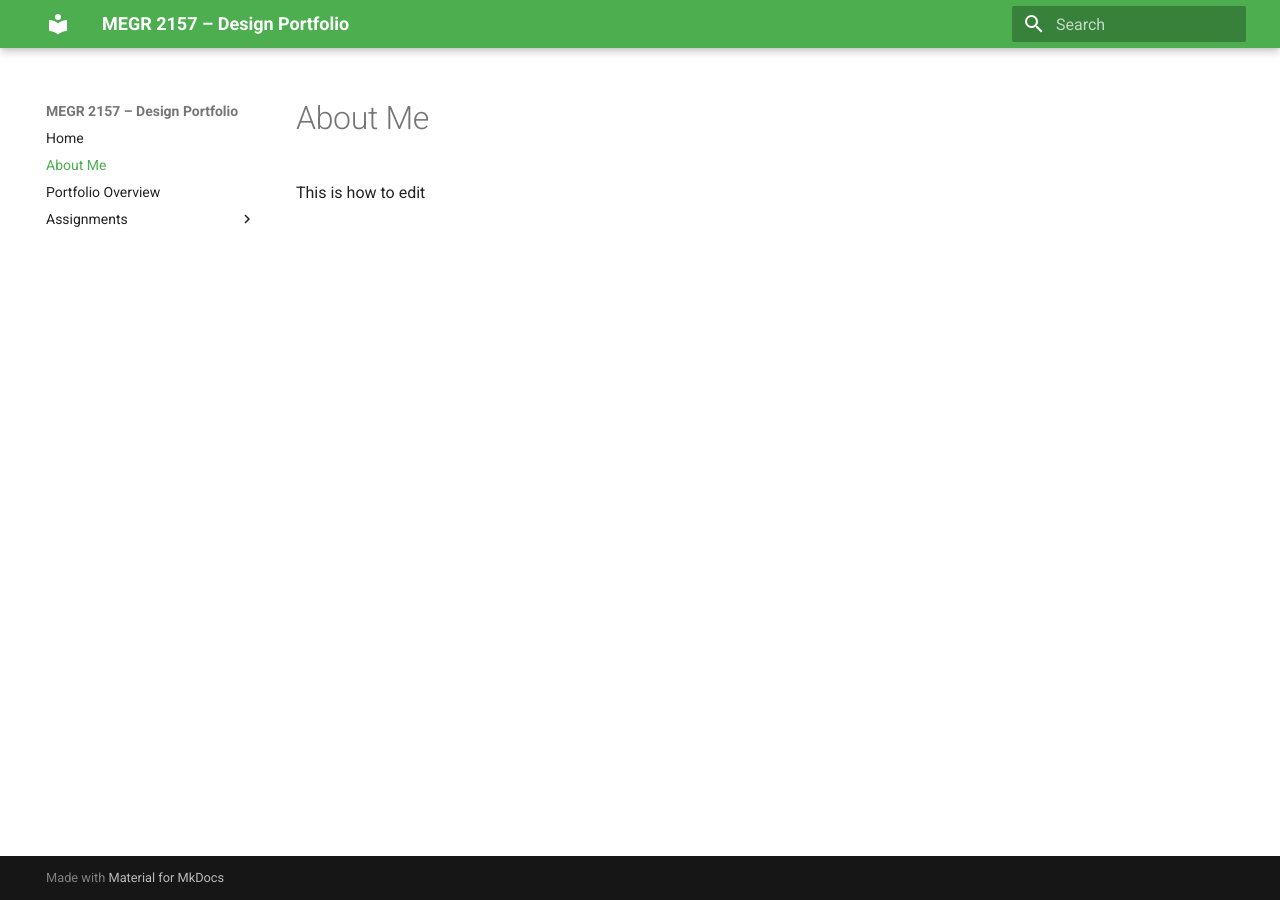
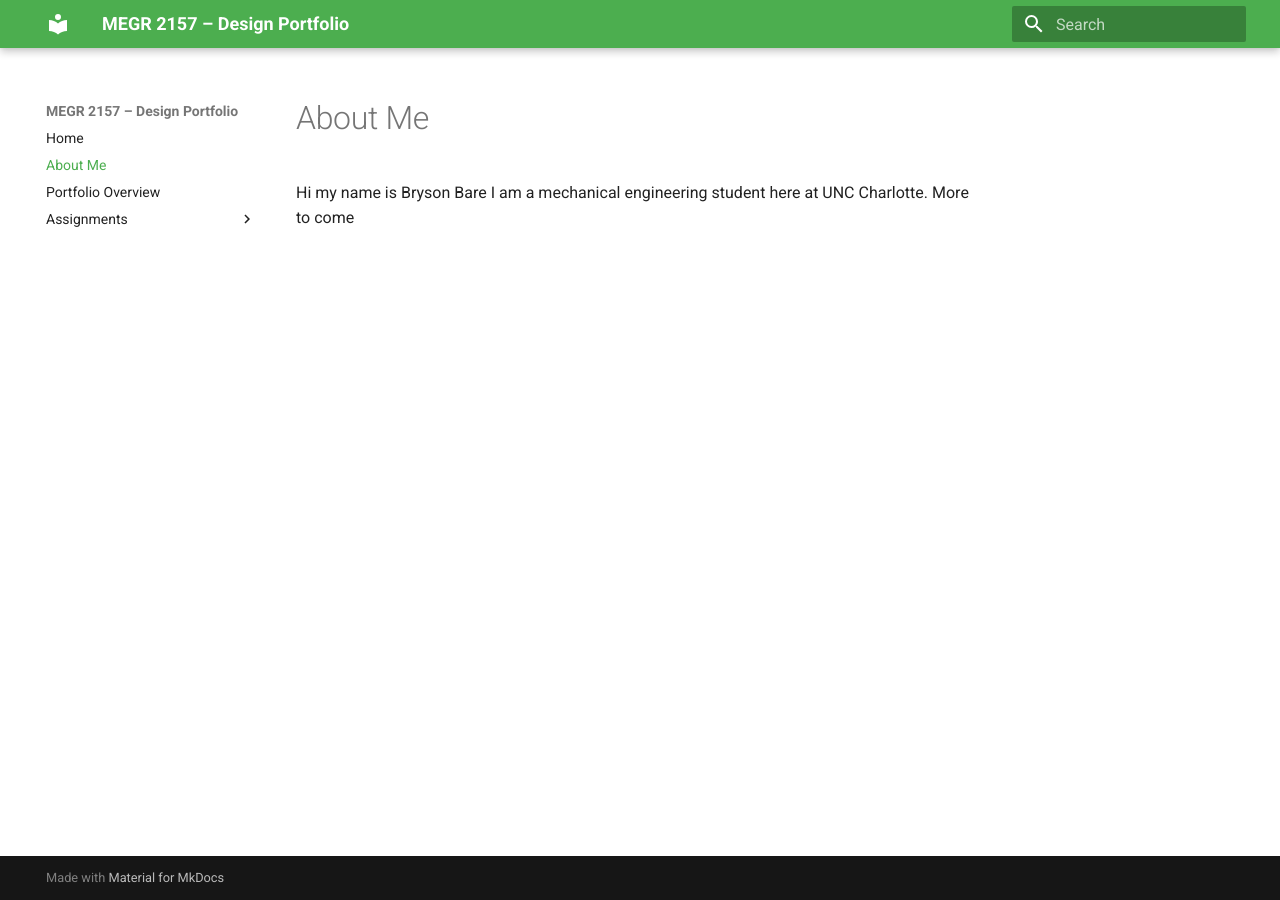
Before and after one commit to bbare4/Brysons-MEGR2156-portfolio, an MkDocs documentation site: the page built from docs/aboutme/index.md, in a window 1280 px wide. Built offline with MkDocs 1.6.1 and Material for MkDocs 9.7.7, drawn with Linux system fonts in a browser that asks for light colours.

Commit message:
Revise About Me section with personal details
Updated personal introduction in the About Me section.

```diff
--- a/docs/aboutme/index.md
+++ b/docs/aboutme/index.md
@@ -1,2 +1,2 @@
 #About Me
-This is how to edit
+Hi my name is Bryson Bare I am a mechanical engineering student here at UNC Charlotte. More to come
```
